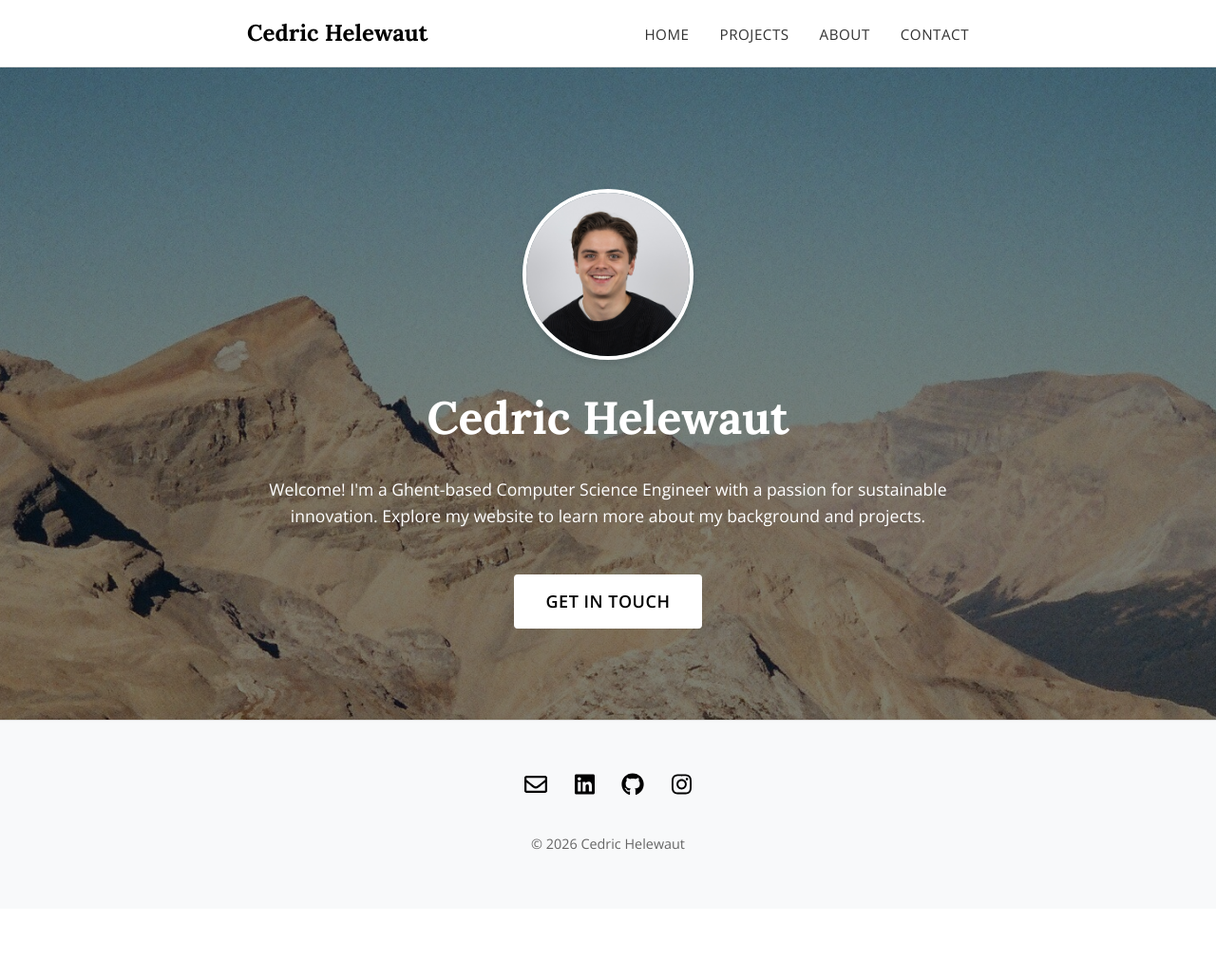
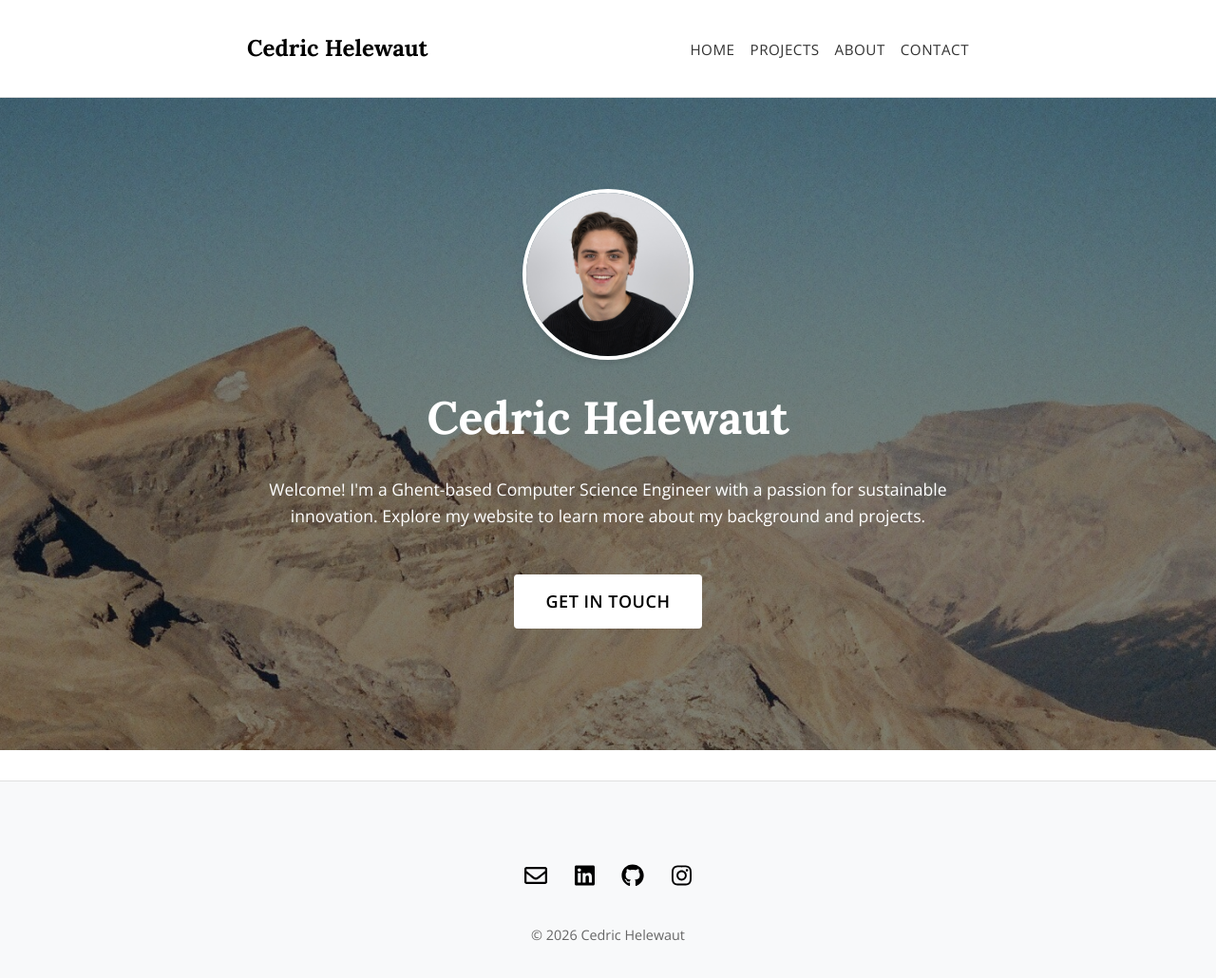
Before and after one commit to cedrichelewaut/personalwebsite, a Jekyll site: the page built from index.html, in a window 1280 px wide and 1061 px high. Shown: the top 1030 px of the window at 95% size. Built offline with Jekyll 4.4.1, drawn with Linux system fonts in a browser that asks for light colours.

Commit message:
adjusting margins

```diff
--- a/_sass/styles.scss
+++ b/_sass/styles.scss
@@ -29,6 +29,7 @@
   .masthead-fullscreen {
     margin-top: -1px; // Compensate for navbar border
     min-height: 100vh; // Full viewport height
+    margin-bottom: 3rem
   }
 
   footer {
@@ -71,13 +72,13 @@
 // Layout
 .container {
   max-width: 800px;
-  margin: 0 auto;
+  margin: 2rem auto;
   padding: 0 20px;
 }
 
 .wide-container {
   max-width: 1200px;
-  margin: 0 auto;
+  margin: 2rem auto;
   padding: 0 20px;
 }
 
@@ -85,10 +86,10 @@
 nav {
   background: white;
   border-bottom: 1px solid $border-color;
-  padding: 1rem 0;
   position: sticky;
-  top: 0;
   z-index: 100;
+  margin-bottom: 0;
+  margin-top: 0;
 
   .container {
     display: flex;
@@ -110,7 +111,7 @@
   ul {
     list-style: none;
     display: flex;
-    gap: 2rem;
+    gap: 1rem;
 
     li a {
       color: $text-color;
@@ -166,7 +167,7 @@
 header.masthead {
   background: linear-gradient(135deg, $primary-color 0%, #34495e 100%);
   color: white;
-  padding: 8rem 0 6rem;
+  padding: 4rem 0 6rem;
   text-align: center;
   position: relative;
 
@@ -189,7 +190,7 @@
     display: flex;
     align-items: center;
     justify-content: center;
-    padding: 2rem 0;
+    padding: 0rem 0;
   }
 
   .container {
@@ -204,7 +205,7 @@
   .site-heading, .page-heading, .post-heading {
     h1 {
       font-size: 3rem;
-      margin-bottom: 1rem;
+      margin-bottom: 0rem;
     }
 
     .subheading {
@@ -245,7 +246,7 @@
 }
 
 article {
-  margin-bottom: 3rem;
+  margin-bottom: 0rem;
 }
 
 // Post list
@@ -253,7 +254,7 @@
   border-bottom: 1px solid $border-color;
   padding: 1.5rem 0;
   transition: all 0.2s ease;
-  margin-bottom: 3rem;
+  margin-bottom: 1rem;
 
   &:last-child {
     border-bottom: none;
@@ -389,7 +390,7 @@
 
     label {
       display: block;
-      margin-bottom: 0.5rem;
+      margin-bottom: 2rem;
       font-weight: 600;
       color: $primary-color;
     }
@@ -441,7 +442,7 @@
 footer {
   background: $light-gray;
   padding: 3rem 0 2rem;
-  margin-top: 0;
+  margin-top: 0rem;
   border-top: 1px solid $border-color;
 
   .social-links {
```
Also changed, not shown: 1 other file.
